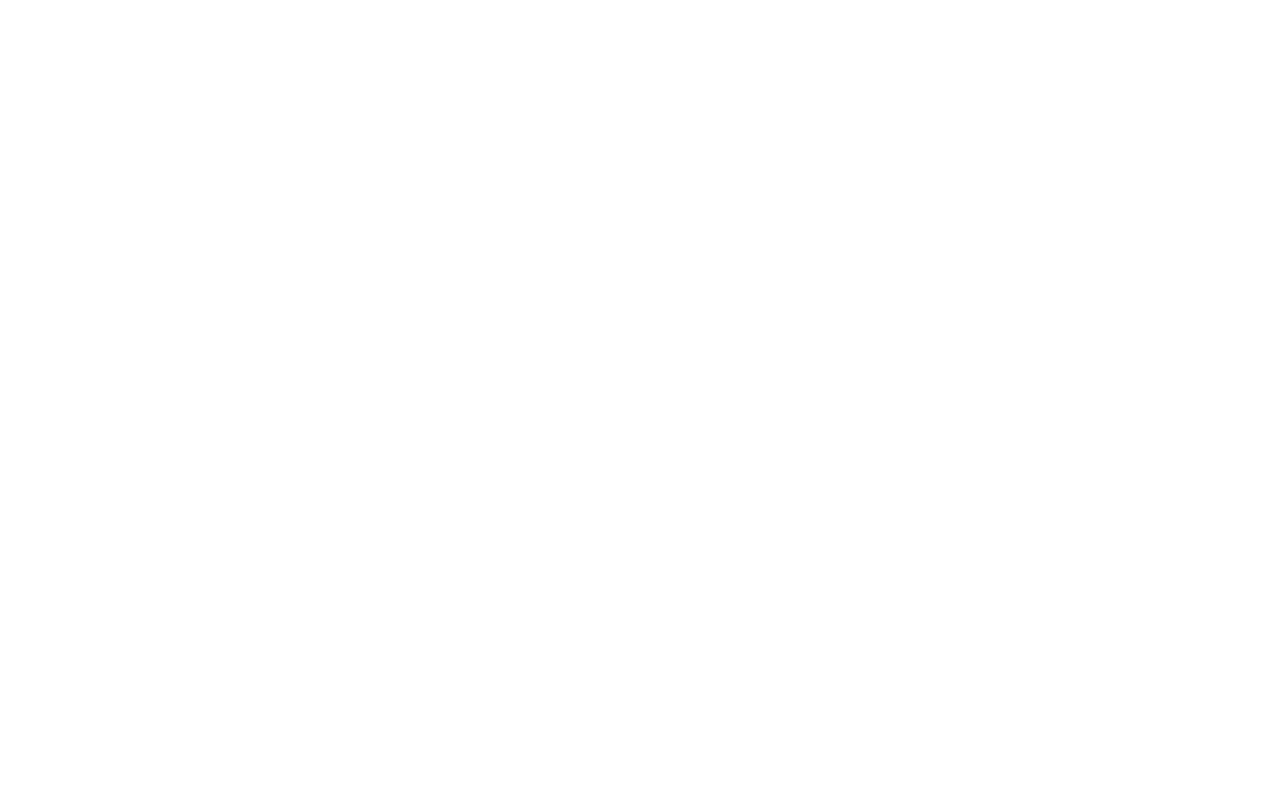
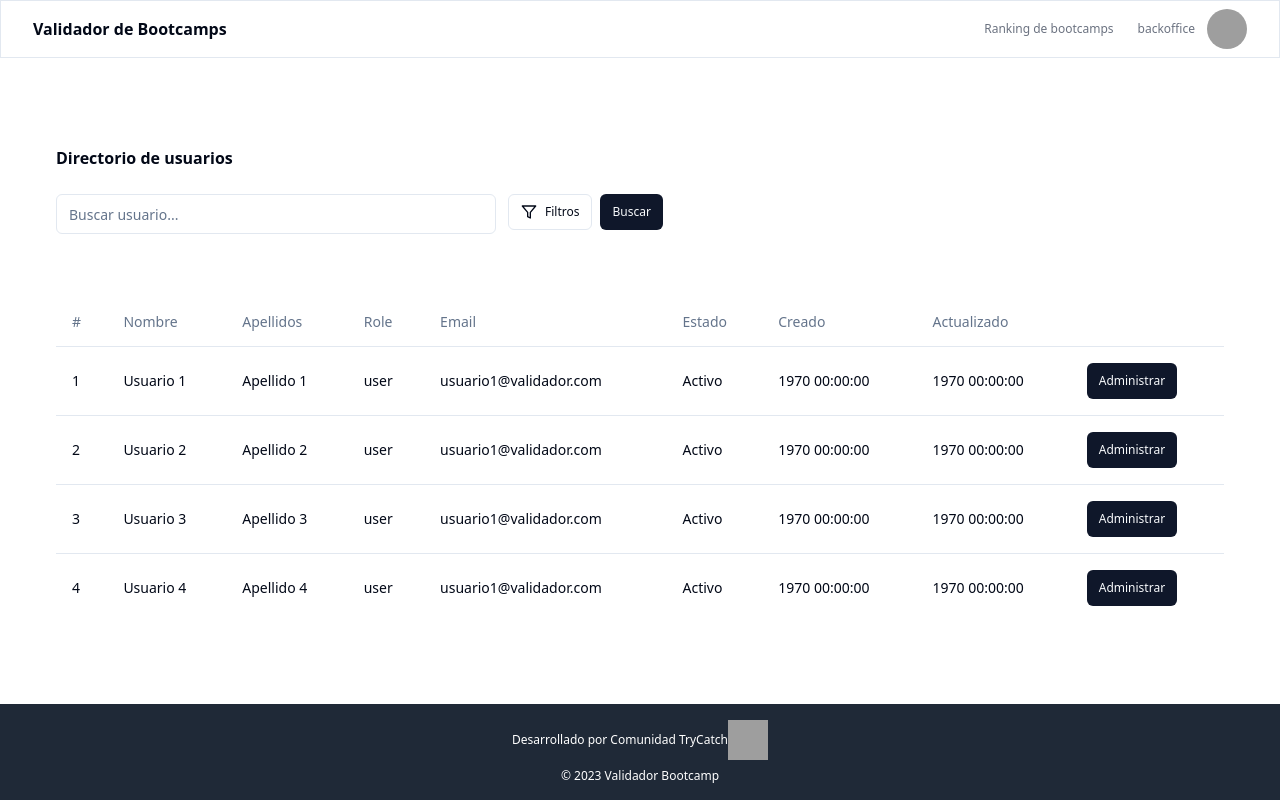
Before and after one commit to Trycatch-tv/ValidadorBootcamp-frontend, a React (Vite) app: page /admin/users in a window 1280 px wide. Before the commit this address had no page. Built offline with nearby package versions, Linux system fonts and the light colour scheme; grey boxes are pictures that could not be loaded.

Commit message:
Agregado mockup del panel de administracion de usuarios - muestra el listado de usuarios

```diff
--- /dev/null
+++ b/src/features/users/admin/admin.users.container.tsx
@@ -0,0 +1,11 @@
+import AdminUsersView from "./admin.users.view"
+
+const AdminUsersContainer = () => {
+    return(
+        <>
+            <AdminUsersView />
+        </>
+    )
+}
+
+export default AdminUsersContainer
--- /dev/null
+++ b/src/features/users/admin/admin.users.view.tsx
@@ -0,0 +1,38 @@
+import Layout from "@/layout/Layout"
+import ListUsersContainer from "../list/list.users.container"
+import { Input } from "@/components/ui/input"
+import { Button, CardContent, CardHeader } from "@/components/ui"
+import { Filter } from "lucide-react"
+
+const AdminUsersView = () => {
+    return (
+        <>
+            <Layout>
+                <CardHeader>
+                    <h5 className="font-semibold ">Directorio de usuarios</h5>
+                </CardHeader>
+                <CardContent>
+                    <div className="flex gap-3 mb-16">
+                        <Input
+                            className="max-w-[440px]"
+                            id="name"
+                            placeholder="Buscar usuario... "
+                        />
+                        <div className="flex justify-content-between gap-2">
+                            <Button size={"sm"} className="text-xs" variant="outline">
+                                <Filter className="mr-2 h-4 w-4" />
+                                Filtros
+                            </Button>
+                            <Button size={"sm"} className="text-xs">
+                                Buscar
+                            </Button>
+                        </div>
+                    </div>
+                    <ListUsersContainer />
+                </CardContent>
+            </Layout>
+        </>
+    )
+}
+
+export default AdminUsersView
--- /dev/null
+++ b/src/features/users/list/list.users.container.tsx
@@ -0,0 +1,55 @@
+import ListUsersView from "./lists.users.view"
+
+
+const ListUsersContainer = () =>{
+    const users = [
+        {
+            id: 1,
+            first_name: "Usuario 1",
+            last_name: "Apellido 1",
+            role: "user",
+            email: "usuario1@validador.com",
+            is_active: true,
+            created_at: "1970 00:00:00",
+            updated_at: "1970 00:00:00",
+        },
+        {
+            id: 2,
+            first_name: "Usuario 2",
+            last_name: "Apellido 2",
+            role: "user",
+            email: "usuario1@validador.com",
+            is_active: true,
+            created_at: "1970 00:00:00",
+            updated_at: "1970 00:00:00",
+        },
+        {
+            id: 3,
+            first_name: "Usuario 3",
+            last_name: "Apellido 3",
+            role: "user",
+            email: "usuario1@validador.com",
+            is_active: true,
+            created_at: "1970 00:00:00",
+            updated_at: "1970 00:00:00",
+        },
+        {
+            id: 4,
+            first_name: "Usuario 4",
+            last_name: "Apellido 4",
+            role: "user",
+            email: "usuario1@validador.com",
+            is_active: true,
+            created_at: "1970 00:00:00",
+            updated_at: "1970 00:00:00",
+        }
+
+    ]
+    return(
+        <>
+            <ListUsersView users={users} />
+        </>
+    )
+}
+
+export default ListUsersContainer
--- /dev/null
+++ b/src/features/users/list/lists.users.view.tsx
@@ -0,0 +1,60 @@
+import {
+    Button,
+    Table,
+    TableBody,
+    TableCell,
+    TableHead,
+    TableHeader,
+    TableRow,
+} from "@/components/ui"
+import { FC } from "react"
+import { Link } from "react-router-dom"
+
+interface Props {
+    users: any
+}
+
+const ListUsersView: FC<Props> = ({ users }) => {
+    return (
+        <>
+            <div className="mt-4">
+                <Table className="table table-bordered table-striped">
+                    <TableHeader>
+                        <TableRow>
+                            <TableHead>#</TableHead>
+                            <TableHead>Nombre</TableHead>
+                            <TableHead>Apellidos</TableHead>
+                            <TableHead>Role</TableHead>
+                            <TableHead>Email</TableHead>
+                            <TableHead>Estado</TableHead>
+                            <TableHead>Creado</TableHead>
+                            <TableHead>Actualizado</TableHead>
+                            <TableHead></TableHead>
+                        </TableRow>
+                    </TableHeader>
+                    <TableBody>
+                        {users.map((user: any) => (
+                            <TableRow key={user.id}>
+                                <TableCell>{user.id}</TableCell>
+                                <TableCell>{user.first_name}</TableCell>
+                                <TableCell>{user.last_name}</TableCell>
+                                <TableCell>{user.role}</TableCell>
+                                <TableCell>{user.email}</TableCell>
+                                <TableCell>{user.is_active ? "Activo" : "Inactivo"}</TableCell>
+                                <TableCell>{user.created_at}</TableCell>
+                                <TableCell>{user.updated_at}</TableCell>
+                                <TableCell>
+                                    <Link to={`/admin/user/${user.id}`}>
+                                        <Button size={"sm"} className="text-xs">Administrar</Button>
+                                    </Link>
+                                </TableCell>
+                            </TableRow>
+                        ))}
+                    </TableBody>
+                </Table>
+            </div>
+        </>
+    )
+}
+
+export default ListUsersView
--- a/src/main.tsx
+++ b/src/main.tsx
@@ -6,6 +6,7 @@
 import RankingContainer from "./features/ranking/Ranking.container.tsx"
 import "./index.css"
 import SigninContainer from "./features/auth/signin/signin.auth.container.tsx"
+import AdminUsersContainer from "./features/users/admin/admin.users.container.tsx"
 
 const rootElement = document.getElementById("root")
 
@@ -17,6 +18,7 @@
           <Route path="/" element={<HomeContainer />} />
           <Route path="/ranking" element={<RankingContainer />} />
           <Route path="/signin" element={<SigninContainer />} />
+          <Route path="/admin/users" element={<AdminUsersContainer />} />
           <Route
             path="/bootcamp/:id"
             element={<ProfileBootcampContainer />}
```
